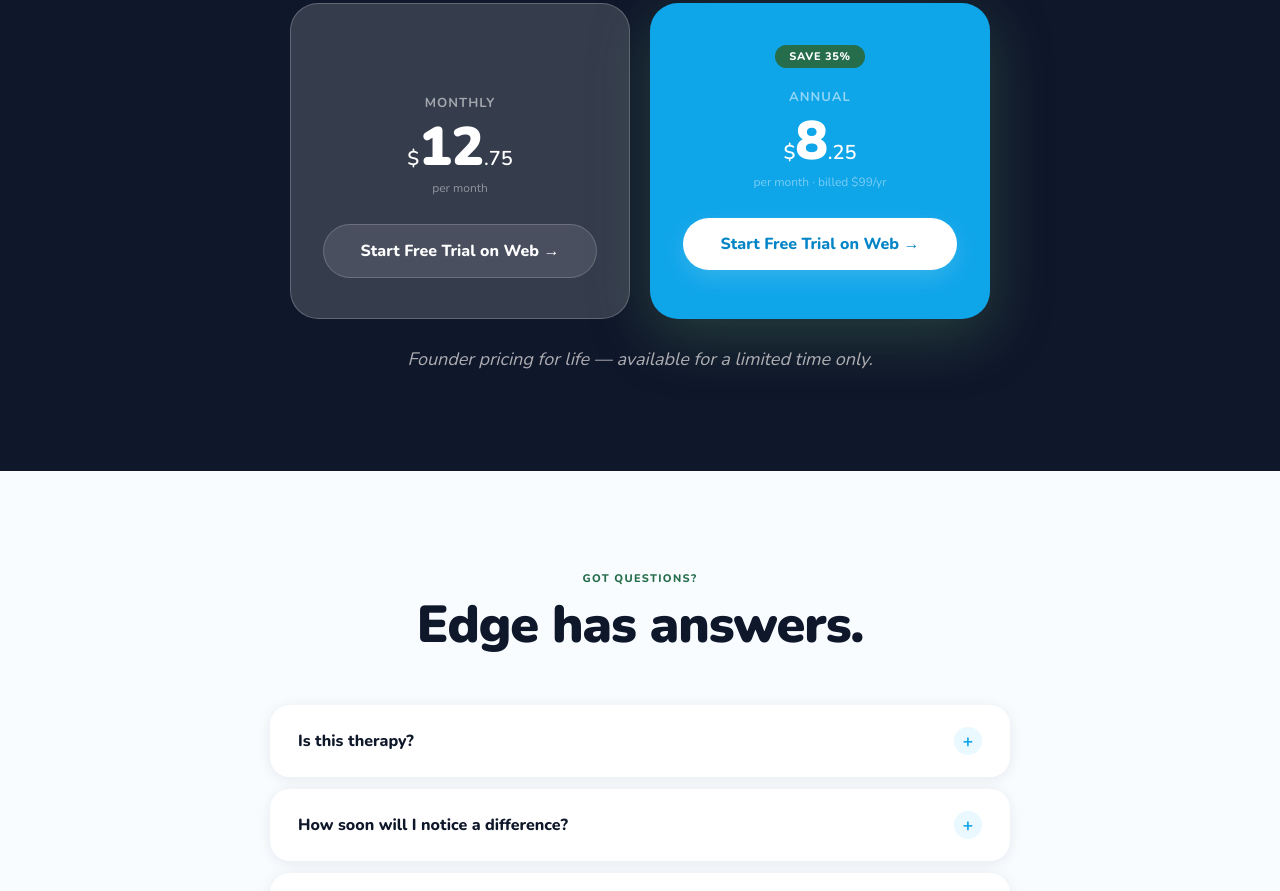
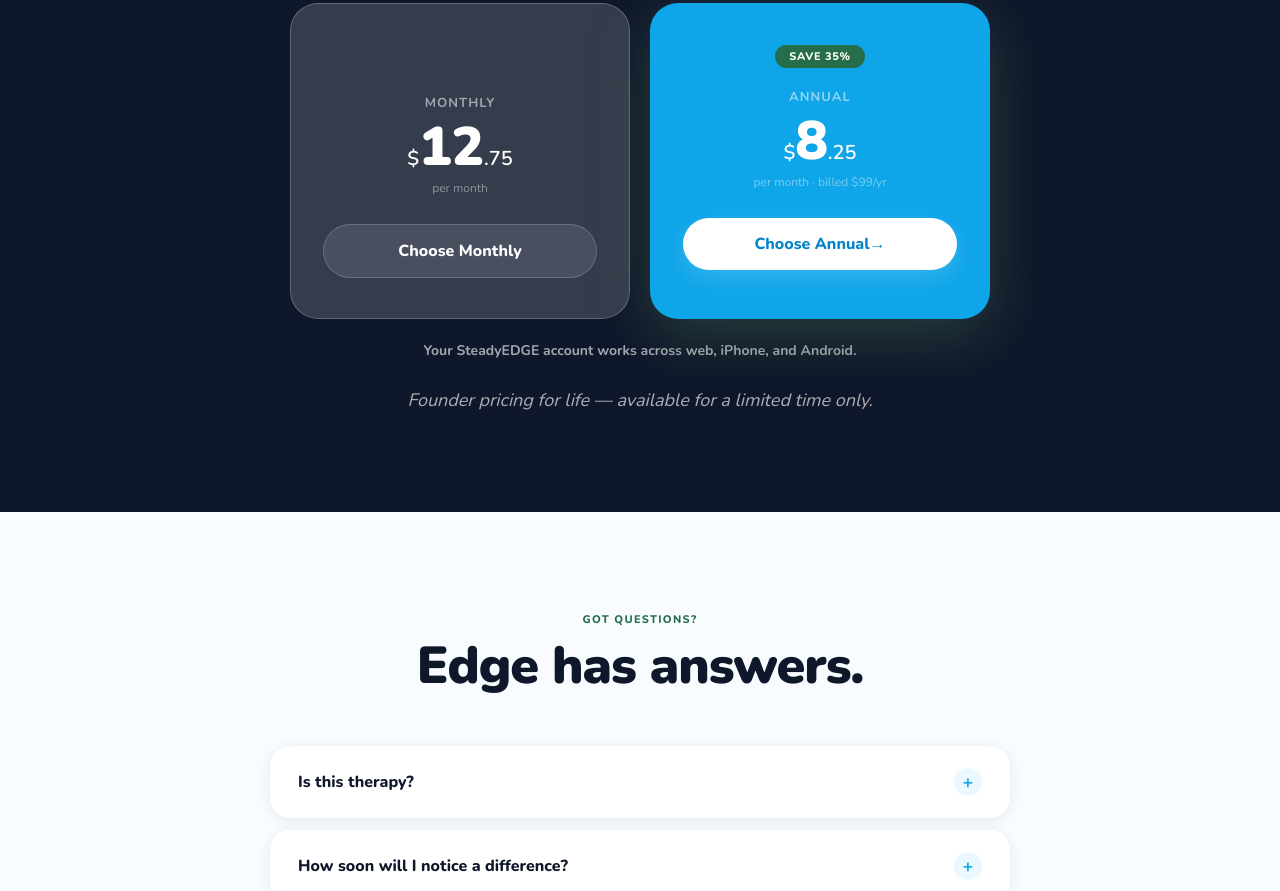
Before and after one commit to icare-companion/steady-edge-site, a plain HTML site: page index.html in a window 1280 px wide. Shown: the part 6843-7734 px from the top of the page. Drawn offline with nearby package versions, Linux system fonts and the light colour scheme.

Commit message:
Update index.html

```diff
--- a/index.html
+++ b/index.html
@@ -283,6 +283,13 @@
   height:44px;
   width:auto;
   display:block;
+}
+
+.pricing-platform-note{
+  margin-top:22px;
+  font-size:14px;
+  color:rgba(255,255,255,0.62);
+  font-weight:700;
 }
 
 .btn-primary{
@@ -1699,17 +1706,20 @@
         <div class="price-lbl" style="margin-top: 50px;">Monthly</div>
         <div class="price-amt"><span>$</span>12<span>.75</span></div>
         <div class="price-per">per month</div>
-        <a href="https://app.steadyedge.app/trial" class="price-btn">Start Free Trial on Web →</a>
+        <a href="https://app.steadyedge.app/trial" class="price-btn">Choose Monthly</a>
       </div>
       <div class="price-card feat reveal reveal-delay-2">
         <div class="price-badge">SAVE 35%</div>
         <div class="price-lbl">Annual</div>
         <div class="price-amt"><span>$</span>8<span>.25</span></div>
         <div class="price-per">per month · billed $99/yr</div>
-        <a href="https://app.steadyedge.app/trial" class="price-btn">Start Free Trial on Web →</a>
+        <a href="https://app.steadyedge.app/trial" class="price-btn">Choose Annual→</a>
       </div>
     </div>
-    <p class="price-founder reveal">Founder pricing for life — available for a limited time only.</p>
+    <p class="pricing-platform-note">
+  Your SteadyEDGE account works across web, iPhone, and Android.
+</p>
+<p class="price-founder reveal">Founder pricing for life — available for a limited time only.</p>
   </div>
 </section>
 
@@ -1782,6 +1792,15 @@
   <h2>Stop replaying the conversation. Start practicing a steadier response.</h2>
   <p>Edge is ready when you are. Real conversations. Steady responses. Lasting change.</p>
   <a href="https://app.steadyedge.app/trial" class="btn-white">Start Free Trial on Web →</a>
+  <div class="store-badges" aria-label="Download SteadyEDGE">
+  <a href="YOUR_APP_STORE_LINK" aria-label="Download on the App Store">
+    <img src="/images/AppleStore.png" alt="Download on the App Store">
+  </a>
+
+  <a href="YOUR_GOOGLE_PLAY_LINK" aria-label="Get it on Google Play">
+    <img src="/images/GooglePlay.png" alt="Get it on Google Play">
+  </a>
+</div>
   <p class="cta-fine" style="margin-top:20px;">7-day free trial · No commitment · Cancel anytime</p>
 </section>
 
```
